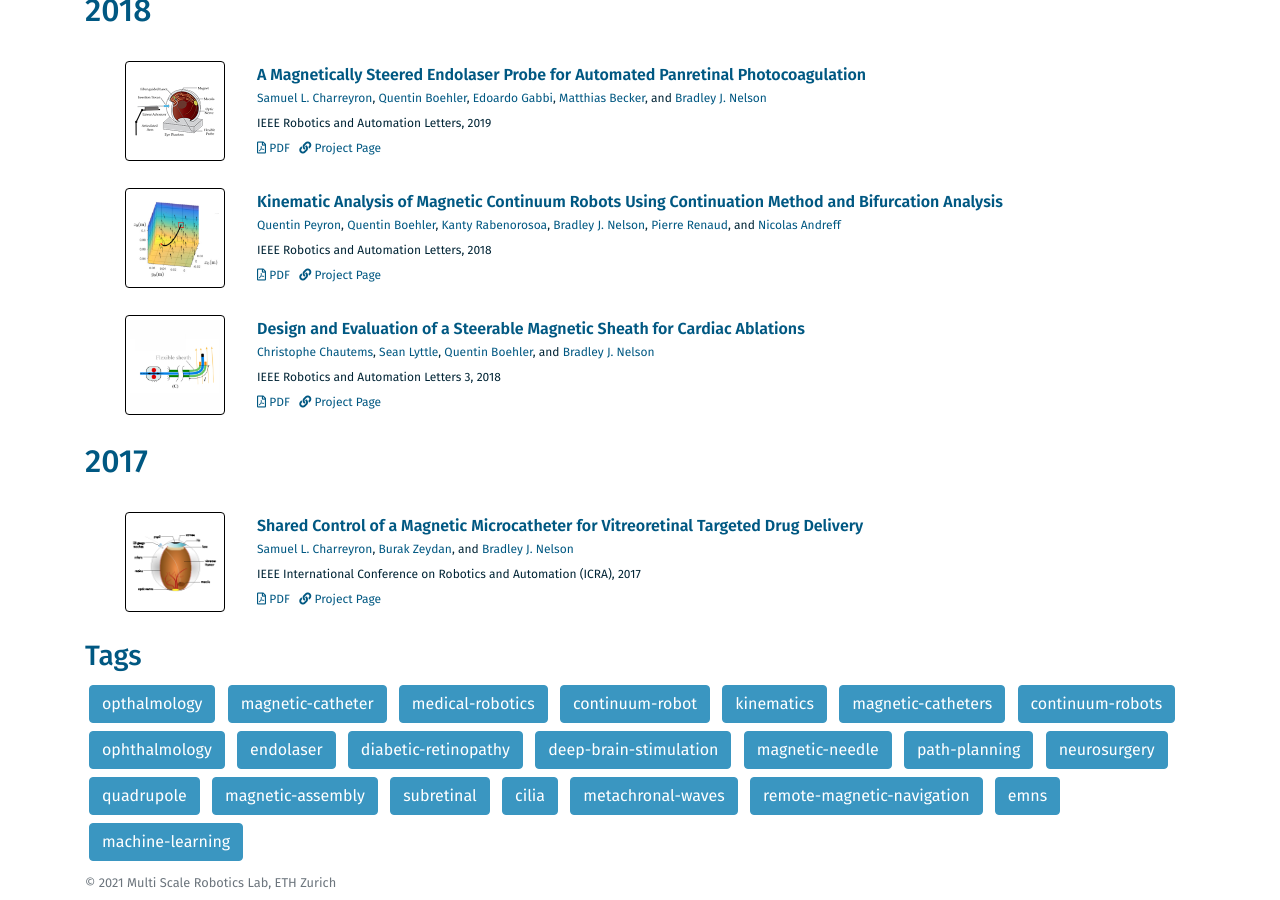
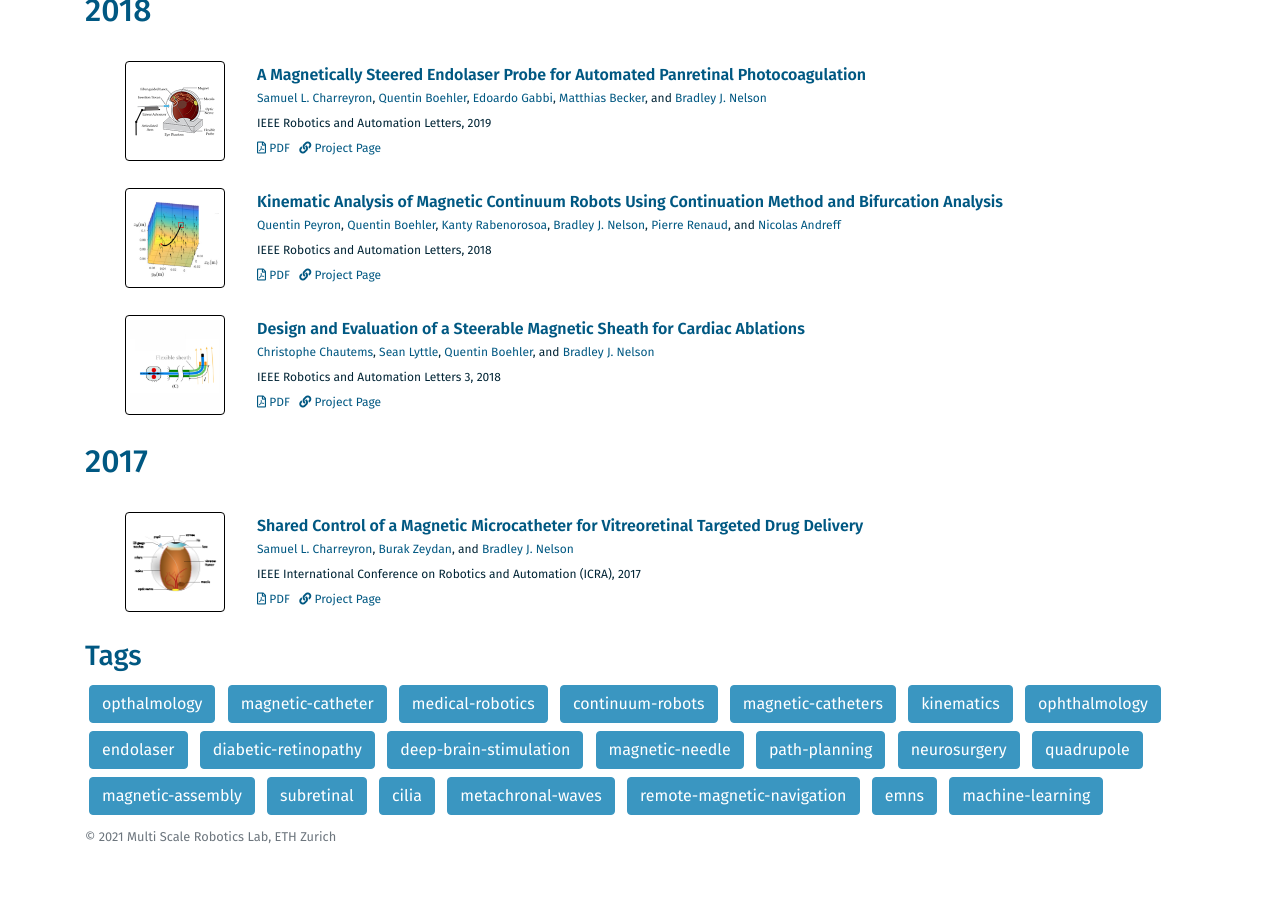
Before and after one commit to ethz-msrl/MSRL_Publications, a Jekyll site: the page built from index.markdown, in a window 1280 px wide and 900 px high, scrolled down 1143 px. Built offline with Jekyll 4.4.1, drawn with Linux system fonts in a browser that asks for light colours; after the commit the page ends 1997 px from its top, so only the background shows below that.

Commit message:
Fix tags to match existing ones

```diff
--- a/_posts/2018-02-27-magnetic_sheath.markdown
+++ b/_posts/2018-02-27-magnetic_sheath.markdown
@@ -15,7 +15,7 @@
 publication: IEEE Robotics and Automation Letters 3
 status: published
 doi: http://doi.org/10.1109/LRA.2018.2809546
-tags: [ continuum-robot, magnetic-catheter]
+tags: [ continuum-robots, magnetic-catheters]
 categories: publication
 ---
 
```
